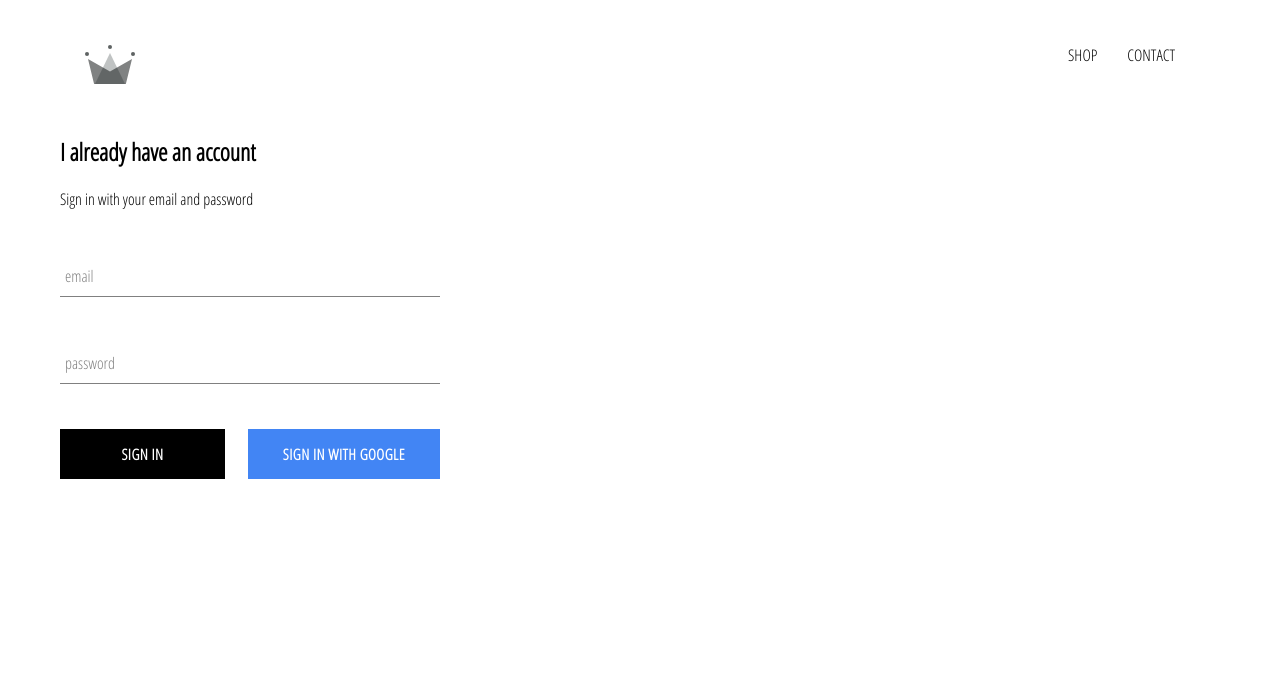
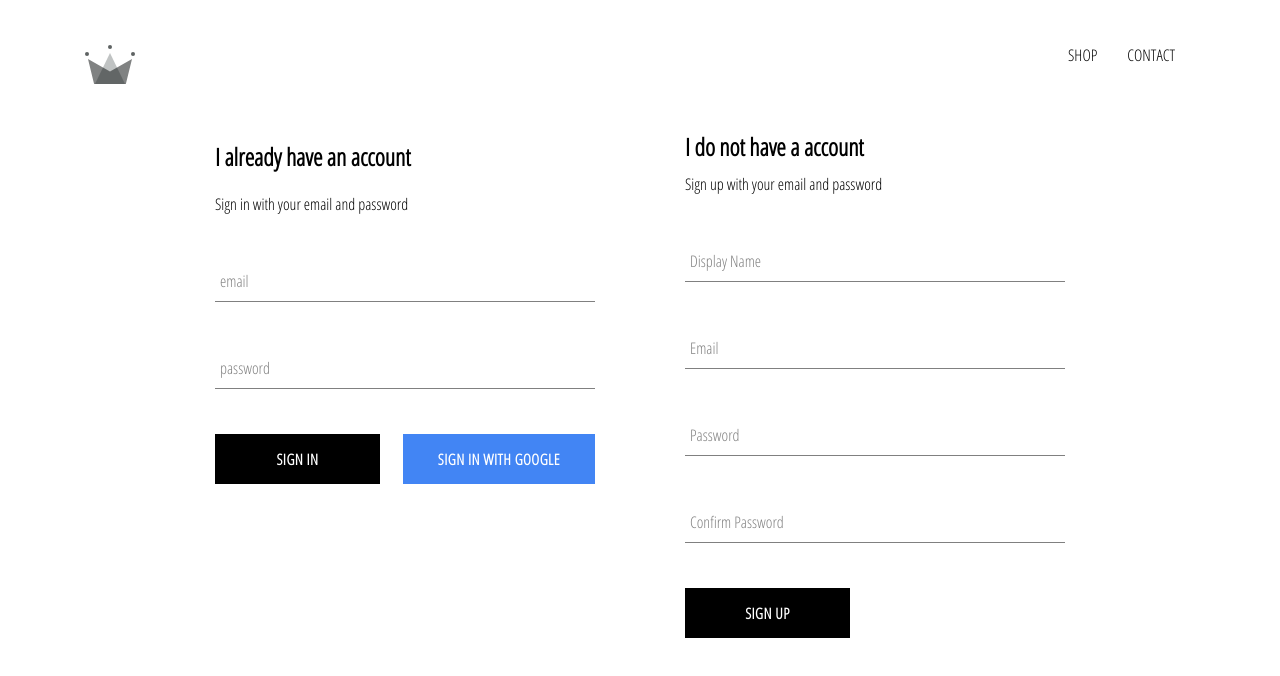
Before and after one commit to Jovan12345/crwn-clothing, a React (Create React App) app: page /signin in a window 1280 px wide. Shown: the top 676 px of the page. Built offline with nearby package versions, Linux system fonts and the light colour scheme; no server answers.

Commit message:
implemented firebase util, included ability to store authenticated used

```diff
--- a/src/App.js
+++ b/src/App.js
@@ -8,7 +8,7 @@
 import Header from './components/header/header.component';
 import SignInAndSignUp from './pages/sign-in-and-sign-up/sign-in-and-sign-up.component';
 
-import { auth } from './firebase/firebase.utils';
+import { auth, createUserProfileDocument } from './firebase/firebase.utils';
 
 class App extends React.Component {
   constructor() {
@@ -21,22 +21,33 @@
 
   unsubscribeFromAuth = null
 
-  componentDidMount(){
-    this.unsubscribeFromAuth = auth.onAuthStateChanged( user => {
-      this.setState({ currentUser: user});
+  componentDidMount() {
+    this.unsubscribeFromAuth = auth.onAuthStateChanged(async userAuth => {
+      if (userAuth) {
+        const userRef = await createUserProfileDocument(userAuth);
 
-      console.log(user)
+        userRef.onSnapshot(snapShot => {
+          this.setState({
+            currentUser: {
+              id: snapShot.id,
+              ...snapShot.data()
+            }
+          })
+          console.log(this.state)
+        })
+      }
+      this.setState({ currentUser: userAuth })
     })
   }
 
-  componentWillUnmount(){
+  componentWillUnmount() {
     this.unsubscribeFromAuth();
   }
 
   render() {
     return (
       <div>
-        <Header currentUser={this.state.currentUser}/>
+        <Header currentUser={this.state.currentUser} />
         <Switch>
           <Route exact path='/' component={HomePage} />
           <Route exact path='/shop' component={ShopPage} />
--- /dev/null
+++ b/src/components/sign-up/sign-up.component.jsx
@@ -0,0 +1,103 @@
+import React from 'react';
+
+import FormInput from '../form-input/form-input.component';
+import CustomButton from '../custom-button/custom-button.component';
+
+import { auth, createUserProfileDocument } from '../../firebase/firebase.utils';
+
+import './sign-up.styles.scss';
+
+class SignUp extends React.Component {
+  constructor() {
+    super();
+
+    this.state = {
+      displayName: '',
+      email: '',
+      password: '',
+      confirmPassword: ''
+    };
+  }
+
+  handleSubmit = async event => {
+    event.preventDefault();
+
+    const { displayName, email, password, confirmPassword } = this.state;
+
+    if (password !== confirmPassword) {
+      alert("passwords don't match");
+      return;
+    }
+
+    try {
+      const { user } = await auth.createUserWithEmailAndPassword(
+        email,
+        password
+      );
+
+      await createUserProfileDocument(user, { displayName });
+
+      this.setState({
+        displayName: '',
+        email: '',
+        password: '',
+        confirmPassword: ''
+      });
+    } catch (error) {
+      console.error(error);
+    }
+  };
+
+  handleChange = event => {
+    const { name, value } = event.target;
+
+    this.setState({ [name]: value });
+  };
+
+  render() {
+    const { displayName, email, password, confirmPassword } = this.state;
+    return (
+      <div className='sign-up'>
+        <h2 className='title'>I do not have a account</h2>
+        <span>Sign up with your email and password</span>
+        <form className='sign-up-form' onSubmit={this.handleSubmit}>
+          <FormInput
+            type='text'
+            name='displayName'
+            value={displayName}
+            onChange={this.handleChange}
+            label='Display Name'
+            required
+          />
+          <FormInput
+            type='email'
+            name='email'
+            value={email}
+            onChange={this.handleChange}
+            label='Email'
+            required
+          />
+          <FormInput
+            type='password'
+            name='password'
+            value={password}
+            onChange={this.handleChange}
+            label='Password'
+            required
+          />
+          <FormInput
+            type='password'
+            name='confirmPassword'
+            value={confirmPassword}
+            onChange={this.handleChange}
+            label='Confirm Password'
+            required
+          />
+          <CustomButton type='submit'>SIGN UP</CustomButton>
+        </form>
+      </div>
+    );
+  }
+}
+
+export default SignUp;
--- /dev/null
+++ b/src/components/sign-up/sign-up.styles.scss
@@ -0,0 +1,9 @@
+.sign-up{
+    display: flex;
+    flex-direction: column;
+    width: 380px;
+
+    .title{
+        margin: 10px 0;
+    }
+}
--- a/src/firebase/firebase.utils.js
+++ b/src/firebase/firebase.utils.js
@@ -13,6 +13,32 @@
     measurementId: "G-FWZZR44T2V"
 }
 
+export const createUserProfileDocument = async (userAuth, additionalData) => {
+    if (!userAuth) return;
+
+    const userRef = firestore.doc(`users/${userAuth.uid}`);
+
+    const snapShot = await userRef.get();
+
+    if (!snapShot.exists) {
+        const { displayName, email } = userAuth;
+        const createdAt = new Date();
+
+        try {
+            await userRef.set({
+                displayName,
+                email,
+                createdAt,
+                ...additionalData
+            })
+        } catch (error) {
+            console.log('error creating user', error.message);
+        }
+    }
+
+    return userRef;
+}
+
 firebase.initializeApp(config);
 
 export const auth = firebase.auth();
--- a/src/pages/sign-in-and-sign-up/sign-in-and-sign-up.component.jsx
+++ b/src/pages/sign-in-and-sign-up/sign-in-and-sign-up.component.jsx
@@ -3,10 +3,12 @@
 import './sign-in-and-sign-up.styles.scss';
 
 import SignIn from '../../components/sign-in/sign-in.component';
+import SignUp from '../../components/sign-up/sign-up.component';
 
 const SignInAndSignUp = () =>(
     <div className='sign-in-and-sign-up'>
         <SignIn />
+        <SignUp />
     </div>
 )
 
--- a/src/pages/sign-in-and-sign-up/sign-in-and-sign-up.styles.scss
+++ b/src/pages/sign-in-and-sign-up/sign-in-and-sign-up.styles.scss
@@ -0,0 +1,6 @@
+.sign-in-and-sign-up{
+    width: 850px;
+    display: flex;
+    justify-content: space-between;
+    margin: 30px auto;
+}
```
